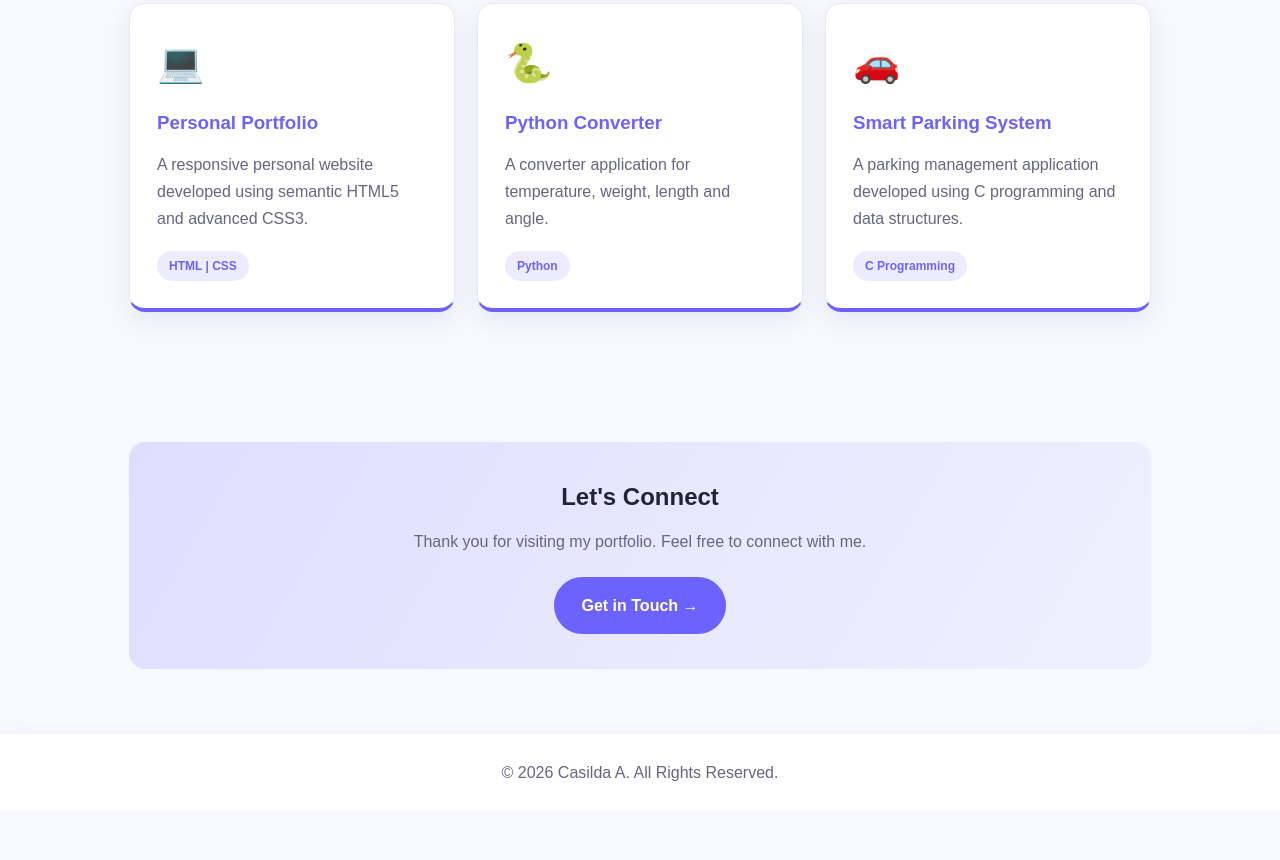
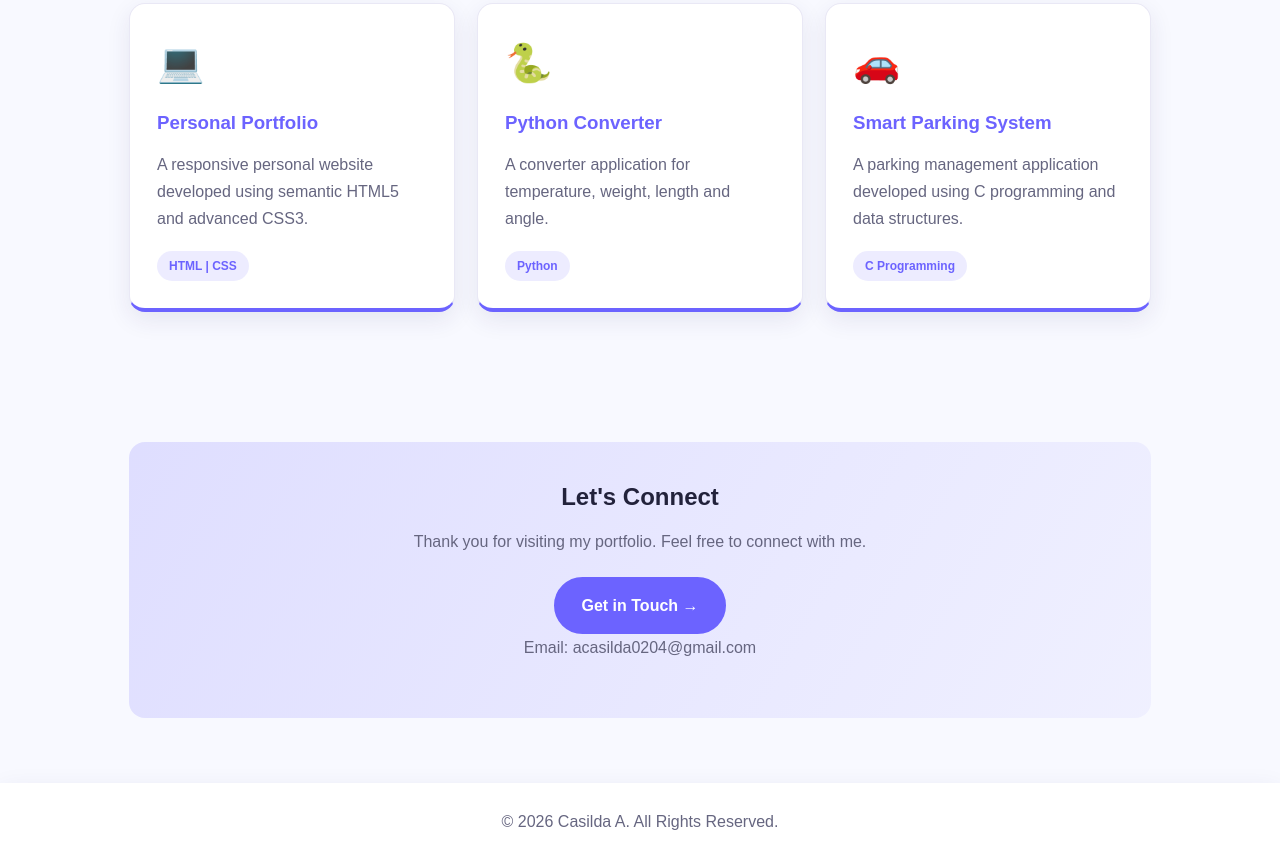
Before and after one commit to acasilda/casilda-portfolio, a plain HTML site: page index.html in a window 1280 px wide. Shown: the part 1632-2492 px from the top of the page. Before the commit the page ends 2443 px from the top, so only its background shows below. Drawn offline with Linux system fonts and the light colour scheme.

Commit message:
Update index.html

```diff
--- a/index.html
+++ b/index.html
@@ -23,7 +23,7 @@
         Skip to main content
     </a>
 
-    <!-- NAVIGATION -->
+    <!-- HEADER -->
     <header class="header">
 
         <nav class="navbar" aria-label="Main navigation">
@@ -33,7 +33,7 @@
             </a>
 
             <ul class="nav-links">
-                <li><a href="#home" aria-current="page">Home</a></li>
+                <li><a href="#home">Home</a></li>
                 <li><a href="#about">About</a></li>
                 <li><a href="#skills">Skills</a></li>
                 <li><a href="#projects">Projects</a></li>
@@ -273,9 +273,17 @@
                     Feel free to connect with me.
                 </p>
 
-                <a href="mailto:your-email@example.com" class="btn">
+                <a href="mailto:acasilda0204@gmail.com"
+                   class="btn">
                     Get in Touch →
                 </a>
+
+                <p class="email">
+                    Email:
+                    <a href="mailto:acasilda0204@gmail.com">
+                        acasilda0204@gmail.com
+                    </a>
+                </p>
 
             </div>
 
```
